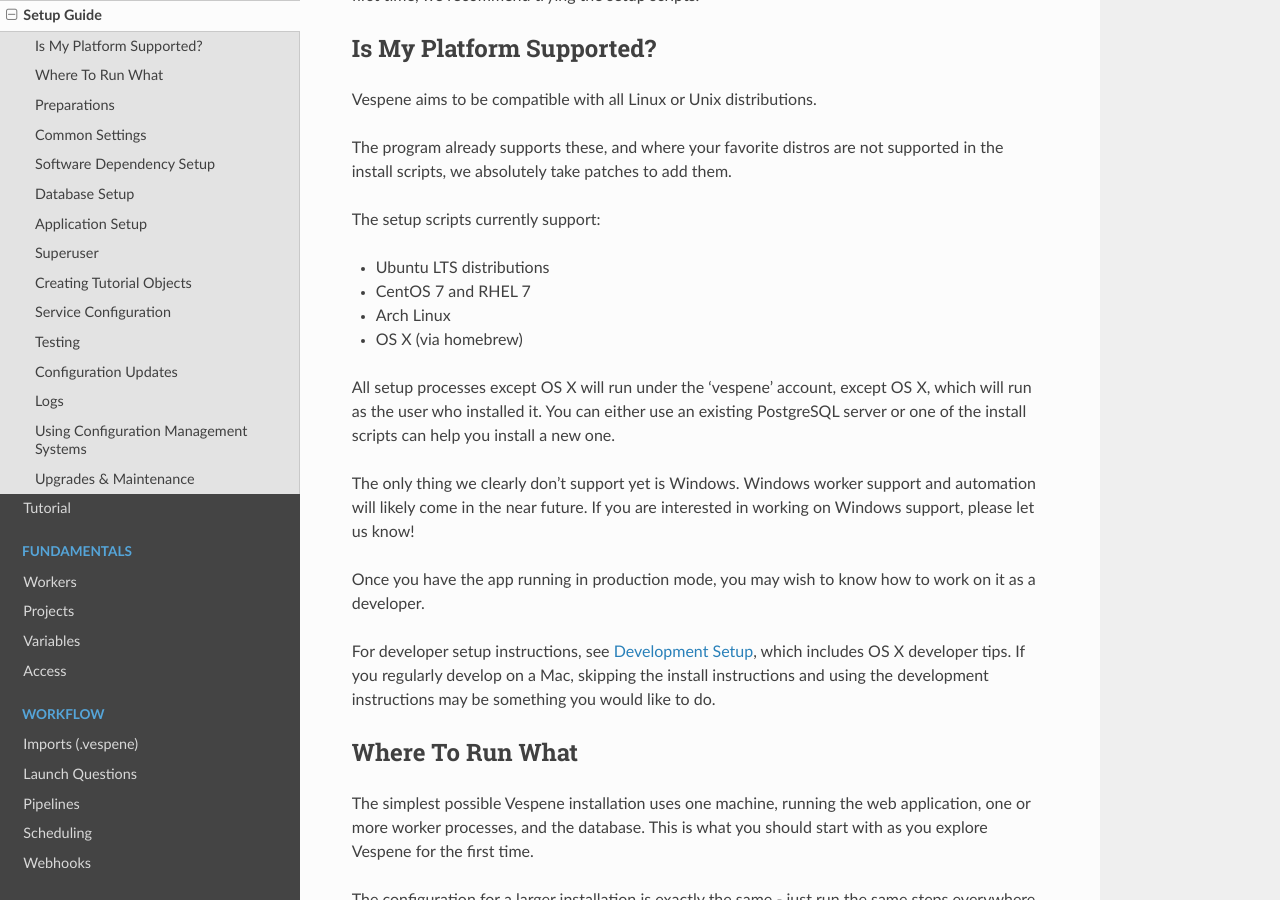
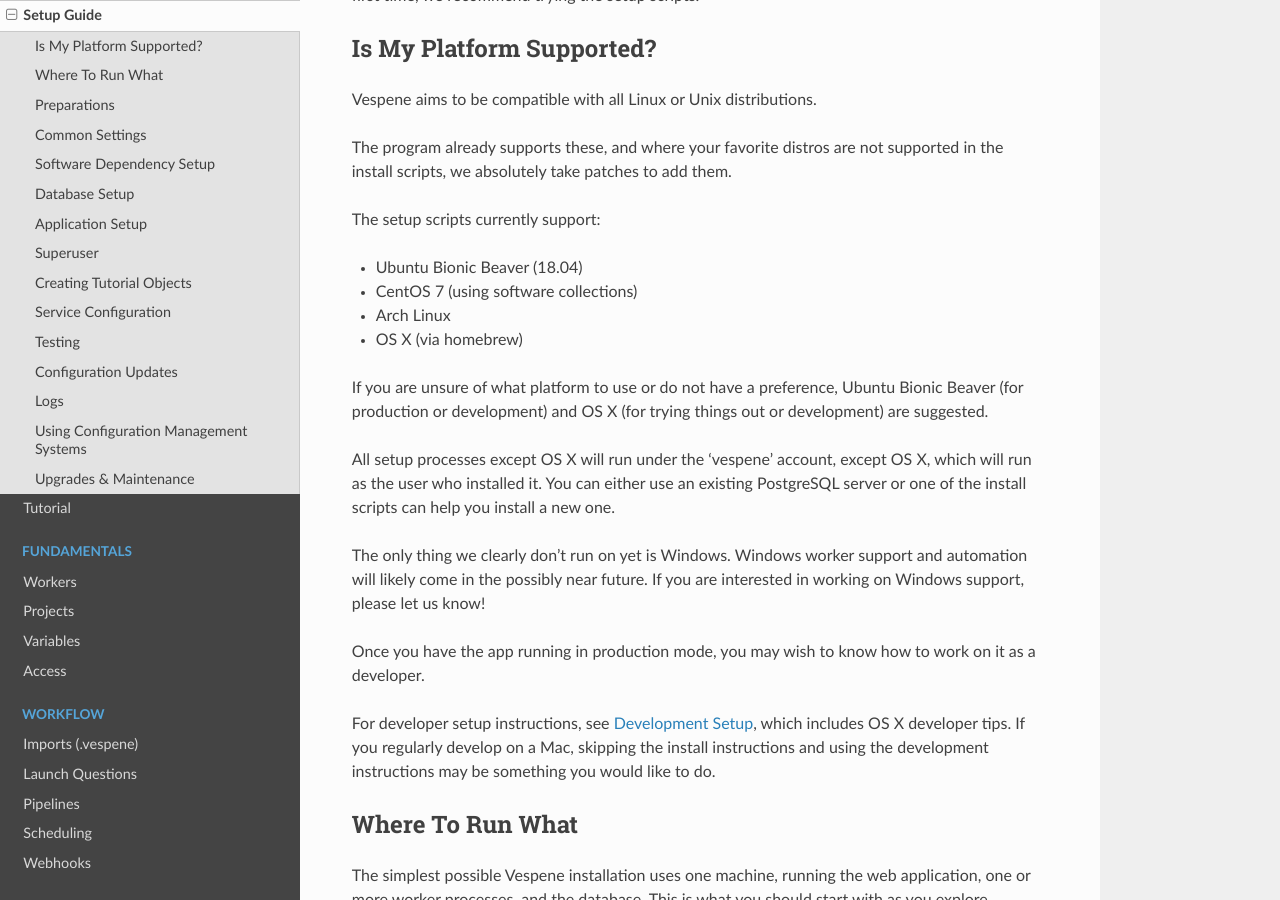
Before and after one commit to vespene-io/_old_vespene, a Sphinx documentation site: the page built from docs/source/setup.rst, in a window 1280 px wide and 900 px high, scrolled down 1126 px. Built offline with Sphinx 7.4.7 and the Read the Docs theme 2.0.0, drawn with Linux system fonts in a browser that asks for light colours.

```diff
--- a/docs/source/setup.rst
+++ b/docs/source/setup.rst
@@ -56,15 +56,17 @@ we absolutely take patches to add them.
 
 The setup scripts currently support:
 
-* Ubuntu LTS distributions
-* CentOS 7 and RHEL 7
+* Ubuntu Bionic Beaver (18.04)
+* CentOS 7 (using software collections)
 * Arch Linux
 * OS X (via homebrew)
+
+If you are unsure of what platform to use or do not have a preference, Ubuntu Bionic Beaver (for production or development)  and OS X (for trying things out or development) are suggested.
 
 All setup processes except OS X will run under the 'vespene' account, except OS X, which will run as the user who installed
 it. You can either use an existing PostgreSQL server or one of the install scripts can help you install a new one.
 
-The only thing we clearly don't support yet is Windows. Windows worker support and automation will likely come in the near future.
+The only thing we clearly don't run on yet is Windows. Windows worker support and automation will likely come in the possibly near future.
 If you are interested in working on Windows support, please let us know!
 
 Once you have the app running in production mode, you may wish to know how to work on it as a developer.
```
Also changed, not shown: 1 other file.
